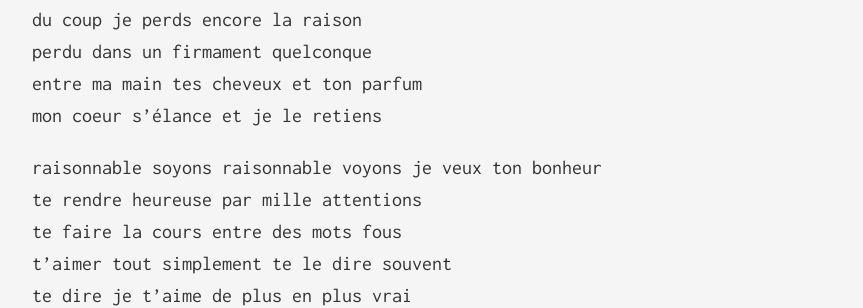
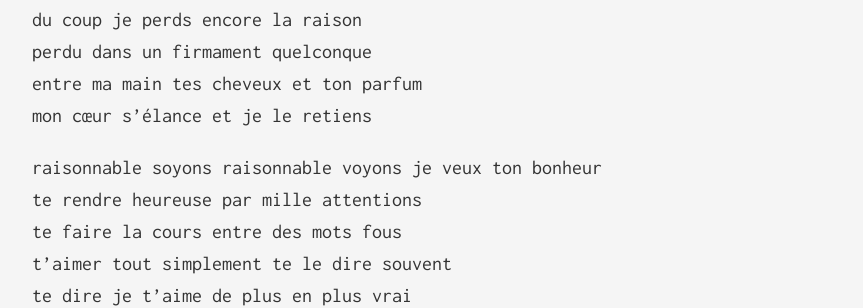
Before and after one commit to enricoJL/enricojl.github.io, a Jekyll site: the page built from _posts/2023-01-06-comment-dire.md, in a window 1280 px wide. Shown: the part 822-1130 px from the top of the page, without its empty margins (208-1071 px from the left). Built offline with Jekyll 4.4.1, drawn with Linux system fonts in a browser that asks for light colours.

Commit message:
coeur corrigé

```diff
--- a/_posts/2023-01-06-comment-dire.md
+++ b/_posts/2023-01-06-comment-dire.md
@@ -2,8 +2,7 @@
 layout: post
 title: "comment dire"
 date: "2023-01-06"
-categories:
-  - "amore"
+categories: amore
 ---
 
 quoi dire quoi faire comment le dire ?
@@ -21,7 +20,7 @@ dans un plongeon enfin m'assoupir dans tes yeux
 du coup je perds encore la raison
 perdu dans un firmament quelconque
 entre ma main tes cheveux et ton parfum
-mon coeur s'élance et je le retiens
+mon cœur s'élance et je le retiens
 
 raisonnable soyons raisonnable voyons je veux ton bonheur
 te rendre heureuse par mille attentions
```
